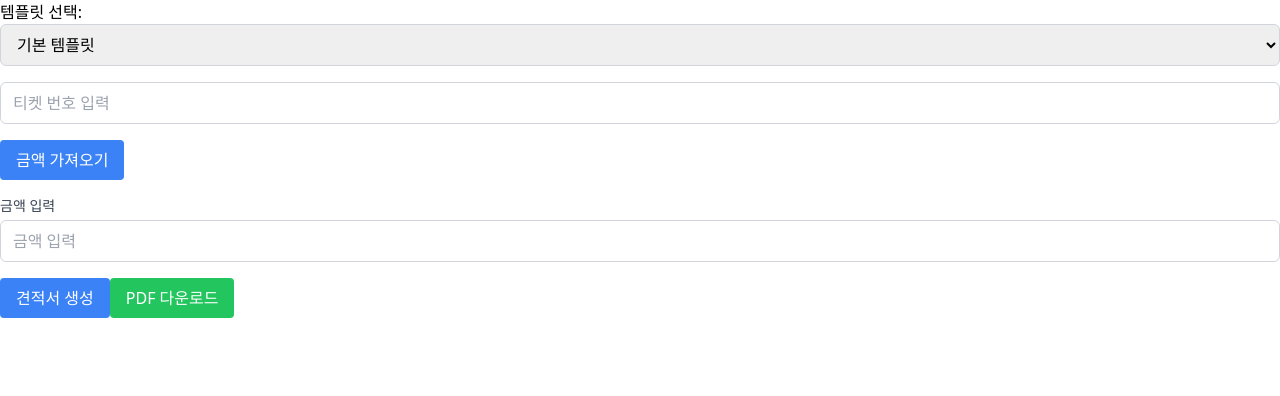
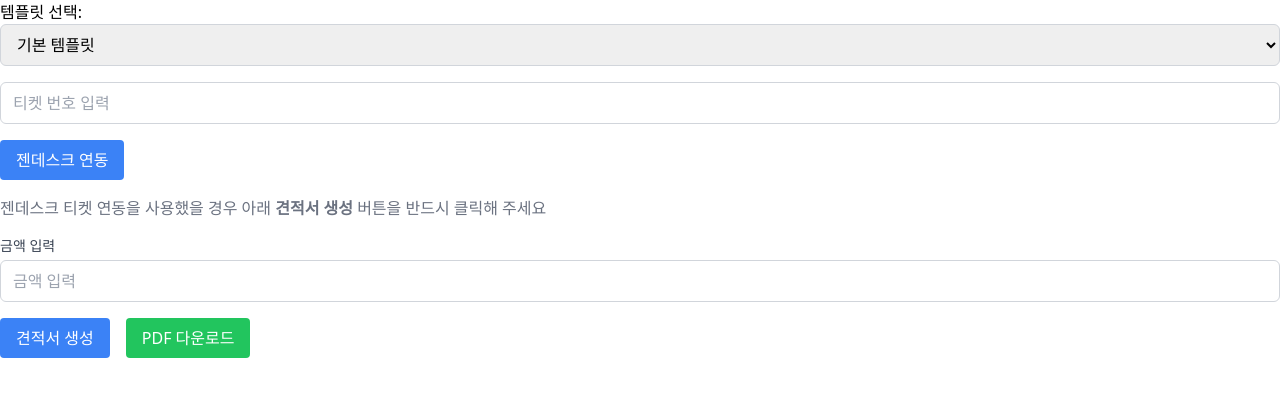
Before and after one commit to Doseung-Yang/resume_project, a Next.js app: page / in a window 1280 px wide. Shown: the top 396 px of the page. Built offline with nearby package versions, Linux system fonts and the light colour scheme.

Commit message:
제안총액 계산 및 설명 추가

```diff
--- a/app/components/Form.tsx
+++ b/app/components/Form.tsx
@@ -143,7 +143,7 @@ const EstimateTemplate = ({
         </tbody>
       </table>
       <div className="mt-5 text-gray-500">
-        <p>금액합계: {amount.toLocaleString()} 원</p>
+        <p>금액: {amount.toLocaleString()} 원</p>
         <p>부가세: {(amount * 0.1).toLocaleString()} 원</p>
         <p>제안총액: {(amount + amount * 0.1).toLocaleString()} 원</p>
       </div>
@@ -340,8 +340,12 @@ const MainForm = () => {
         onClick={fetchAmount}
         className="mt-4 bg-blue-500 text-white py-2 px-4 rounded"
       >
-        금액 가져오기
+        젠데스크 연동
       </button>
+      <p className="mt-4 text-gray-500">
+        젠데스크 티켓 연동을 사용했을 경우 아래 <b>견적서 생성</b> 버튼을 반드시
+        클릭해 주세요
+      </p>
 
       {isEditing && (
         <div className="mb-4">
@@ -400,7 +404,7 @@ const MainForm = () => {
         placeholder="금액 입력"
         className="mt-1 block w-full px-3 py-2 border border-gray-300 rounded-md"
       />
-
+      <div className="flex space-x-4">
         <button
           onClick={createEstimate}
           className="mt-4 bg-blue-500 text-white py-2 px-4 rounded"
@@ -414,7 +418,7 @@ const MainForm = () => {
         >
           PDF 다운로드
         </button>
-
+      </div>
       {amount !== null && (
         <EstimateTemplate
           amount={amount}
```
Lines whose indentation alone changed are shown as unchanged.
